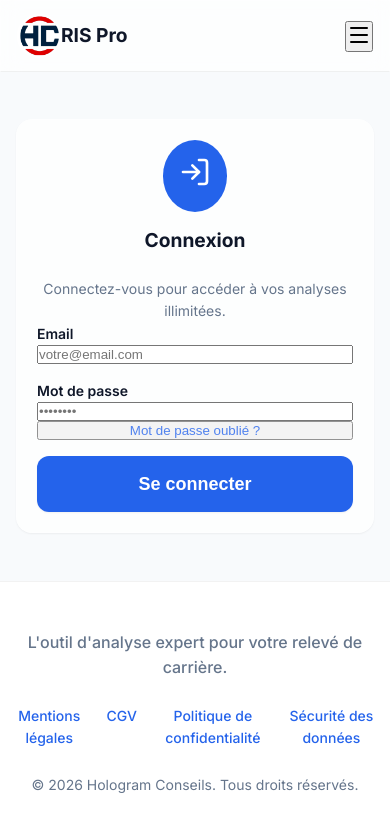
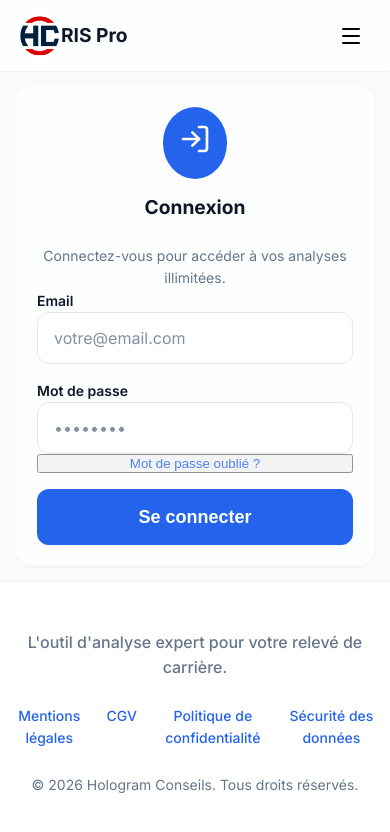
Before and after one commit to hologramconseils/ris-pro, a React (Vite) app in the folder frontend/: page /login in a window 390 px wide. Shown: the top 832 px of the page. Built offline with nearby package versions, Linux system fonts and the light colour scheme; no server answers.

Commit message:
style: optimize user interface for mobile and tablet touch viewports (mobile-design)

```diff
--- a/frontend/src/components/Header.jsx
+++ b/frontend/src/components/Header.jsx
@@ -28,7 +28,7 @@ function ThemeToggle() {
   }
 
   return (
-    <button onClick={cycleTheme} className="btn-secondary" style={{ padding: '0.5rem', borderRadius: '50%', display: 'flex', alignItems: 'center', justifyContent: 'center' }} title={`Thème: ${theme}`}>
+    <button onClick={cycleTheme} className="btn-secondary" style={{ width: '44px', height: '44px', borderRadius: '50%', display: 'flex', alignItems: 'center', justifyContent: 'center', cursor: 'pointer' }} title={`Thème: ${theme}`}>
       {theme === 'light' && <Sun size={18} />}
       {theme === 'dark' && <Moon size={18} />}
       {theme === 'system' && <Monitor size={18} />}
@@ -81,7 +81,12 @@ export default function Header() {
 
         {/* Mobile Toggle Button */}
         <div className="md:hidden flex items-center gap-3">
-          <button onClick={() => setIsMenuOpen(!isMenuOpen)} className="p-2 text-main" aria-label="Menu">
+          <button
+            onClick={() => setIsMenuOpen(!isMenuOpen)}
+            className="text-main"
+            style={{ width: '44px', height: '44px', display: 'flex', alignItems: 'center', justifyContent: 'center', background: 'none', border: 'none', cursor: 'pointer' }}
+            aria-label="Menu"
+          >
             {isMenuOpen ? <X size={24} /> : <Menu size={24} />}
           </button>
         </div>
--- a/frontend/src/index.css
+++ b/frontend/src/index.css
@@ -3,6 +3,7 @@
   --primary: hsl(221, 83%, 53%);
   --primary-hover: hsl(221, 83%, 45%);
   --secondary: hsl(210, 20%, 96%);
+  --border: hsl(214, 32%, 91%);
 
   /* Text Colors */
   --text-main: hsl(222, 47%, 11%);
@@ -47,6 +48,7 @@
   --text-main: hsl(210, 40%, 98%);
   --text-muted: hsl(215, 20%, 65%);
   --secondary: hsl(222, 47%, 15%);
+  --border: hsl(222, 47%, 15%);
   --success-bg: rgba(22, 163, 74, 0.15);
   --warning-bg: rgba(234, 179, 8, 0.15);
   --error-bg: rgba(220, 38, 38, 0.15);
@@ -230,6 +232,40 @@ a:hover {
   background-color: transparent;
   box-shadow: none;
   transform: none;
+}
+
+/* --- Premium & Touch-Friendly Input Styling --- */
+.input {
+  width: 100%;
+  height: 3.25rem;
+  padding: 0 1rem;
+  border-radius: var(--radius-md);
+  border: 1.5px solid var(--border);
+  background-color: var(--bg-card);
+  color: var(--text-main);
+  font-family: inherit;
+  font-size: 1rem;
+  transition: all var(--transition-fast);
+}
+
+.input:focus {
+  outline: none;
+  border-color: var(--primary);
+  box-shadow: 0 0 0 3px rgba(37, 99, 235, 0.15);
+}
+
+.input::placeholder {
+  color: var(--text-muted);
+  opacity: 0.8;
+}
+
+.dark .input {
+  border-color: rgba(255, 255, 255, 0.15);
+  background-color: rgba(15, 23, 42, 0.3);
+}
+
+.dark .input:focus {
+  border-color: var(--primary);
 }
 
 /* --- Auth Choice Container (double CTA) --- */
@@ -566,6 +602,16 @@ a:hover {
     grid-template-columns: 1fr;
     gap: 0.75rem;
   }
+
+  .bilan-header-actions {
+    flex-direction: column;
+    width: 100%;
+    gap: 0.75rem !important;
+  }
+
+  .bilan-header-actions .btn {
+    width: 100%;
+  }
 }
 
 @media (max-width: 1024px) {
--- a/frontend/src/pages/Bilan.jsx
+++ b/frontend/src/pages/Bilan.jsx
@@ -101,8 +101,8 @@ export default function Bilan() {
         <p className="text-muted max-w-lg">
           Vous devez avoir débloqué l'accès pour consulter le bilan détaillé.
         </p>
-        <div className="flex gap-4">
-          <button className="btn btn-primary" onClick={() => refreshProfile()}>
+          <div className="flex gap-4 bilan-header-actions">
+            <button className="btn btn-secondary" onClick={() => refreshProfile()}>
               {LABELS.CTA_REFRESH_STATUS}
             </button>
             <button className="btn btn-primary" onClick={() => navigate('/')}>
--- a/frontend/src/pages/Home.jsx
+++ b/frontend/src/pages/Home.jsx
@@ -148,7 +148,10 @@ export default function Home() {
               </div>
               <div>
                 <h3 className="text-lg font-semibold">Uploader mon relevé de carrière</h3>
-                <p className="text-sm text-muted">Glissez-déposez votre RIS / EIG au format PDF ou cliquez pour parcourir.</p>
+                <p className="text-sm text-muted">
+                  <span className="hidden md:inline">Glissez-déposez votre RIS / EIG au format PDF ou </span>
+                  <span>cliquez pour parcourir et analyser votre relevé.</span>
+                </p>
               </div>
               <label className="btn btn-primary" style={{ cursor: 'pointer' }} onClick={(e) => e.stopPropagation()}>
                 <FileText size={18} />
```
Also changed, not shown: 2 other files (tests, documents, lock files or other folders). Lines whose indentation alone changed are shown as unchanged.
